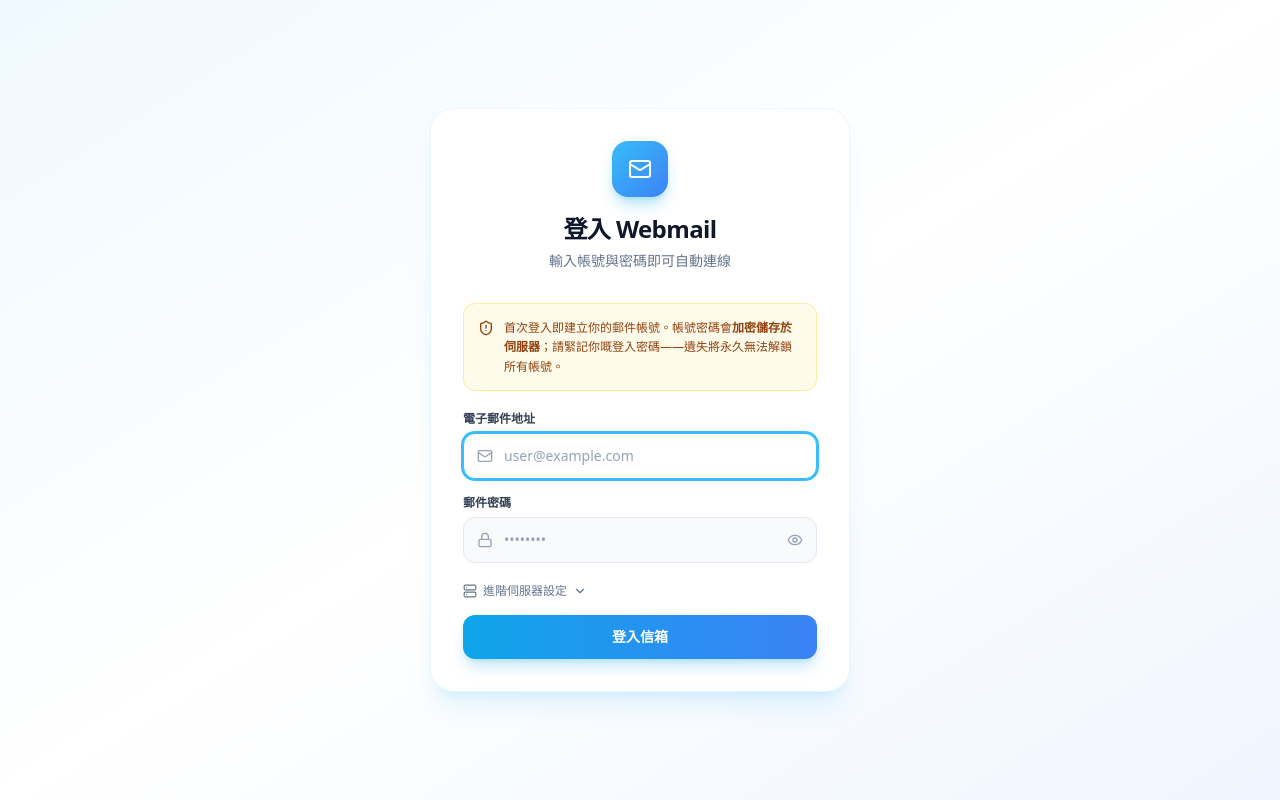
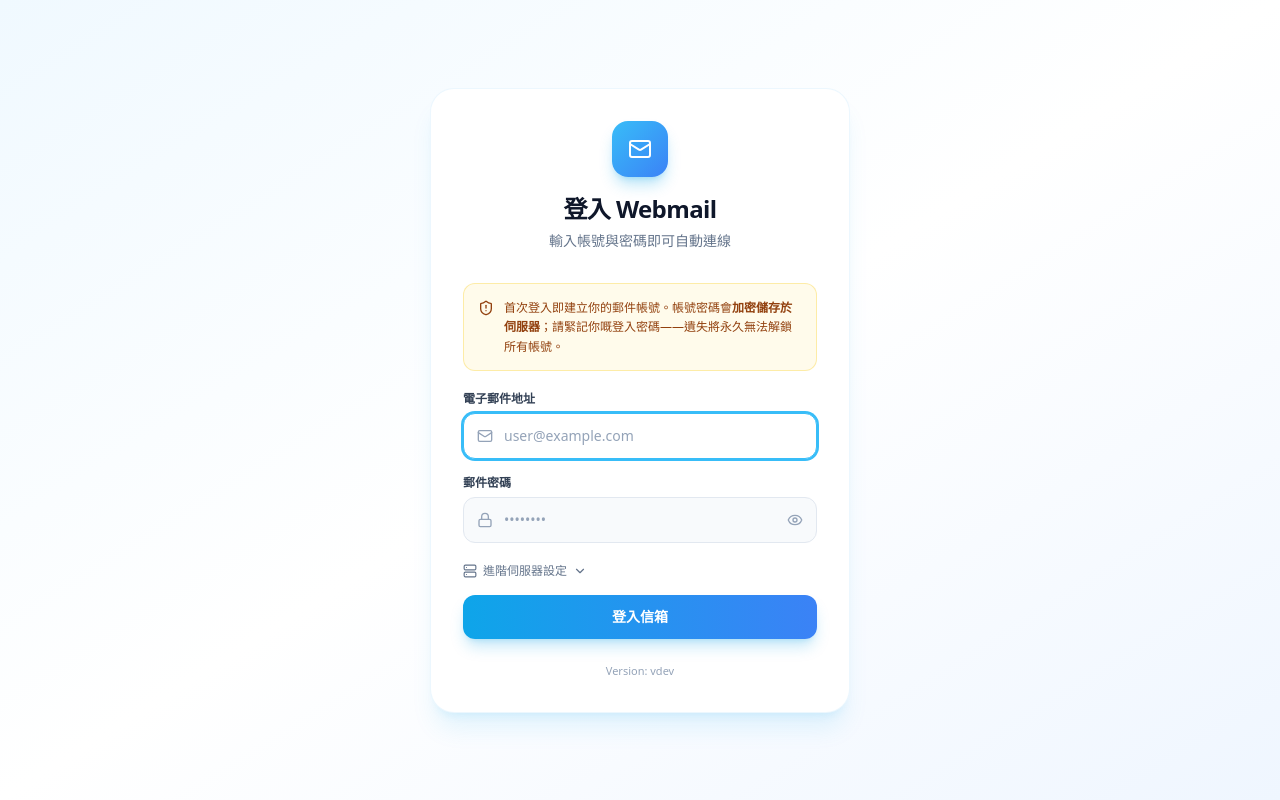
Before and after one commit to johnwmail/e2mail, a React (Vite) app in the folder frontend/: page / in a window 1280 px wide. Built offline with nearby package versions, Linux system fonts and the light colour scheme; no server answers.

Commit message:
feat(ui): show version on login page
Display Version: vX.Y.Z (commit hash) at bottom of login card,
sourced from VITE_APP_VERSION / VITE_APP_COMMIT_HASH injected via
Dockerfile build args.

```diff
--- a/frontend/src/components/auth/LoginForm.tsx
+++ b/frontend/src/components/auth/LoginForm.tsx
@@ -434,6 +434,11 @@ export const LoginForm: React.FC = () => {
           </button>
         </form>
         )}
+        {/* 版本資訊 */}
+        <div className="text-center mt-6 text-[11px] text-slate-400">
+          Version: {import.meta.env.VITE_APP_VERSION || 'vdev'}
+          {import.meta.env.VITE_APP_COMMIT_HASH && import.meta.env.VITE_APP_COMMIT_HASH !== 'sha-unknown' ? ` · ${String(import.meta.env.VITE_APP_COMMIT_HASH).slice(0, 7)}` : ''}
+        </div>
       </div>
     </div>
   );
```
